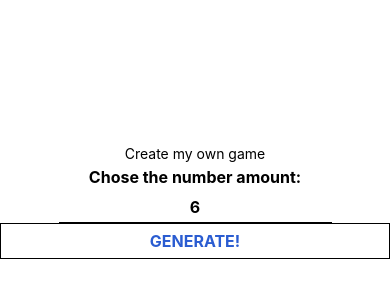
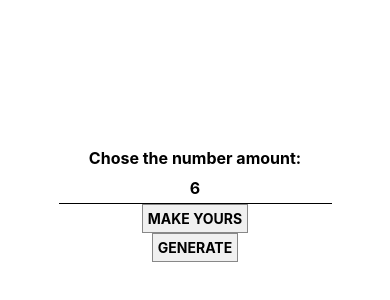
Before and after one commit to MatheusMFranco/better, a React Native app: screen / in a window 390 px wide. Shown: the part 210-510 px from the top of the page. Built offline with nearby package versions, Linux system fonts and the light colour scheme.

Commit message:
feat: add select numbers logic

```diff
--- a/src/App.tsx
+++ b/src/App.tsx
@@ -1,27 +1,44 @@
 import React, { Component } from 'react';
-import { SafeAreaView, StyleSheet, Text, TouchableHighlight } from 'react-native';
+import {
+  SafeAreaView,
+  StyleSheet,
+  Text,
+  TextInput,
+} from 'react-native';
 
 import { Generator } from './components/loto/Generator';
 import NumbersSelector from './modals/NumbersSelector';
+import Action from './components/button/Action';
 
 export default class App extends Component {
 
   state = {
     showModal: false,
+    amount: 6,
   }
+
+  updateAmount = (size: string) => this.setState({ amount: +size});
 
   render() {
     return (
       <SafeAreaView style={style.App}>
+        <Text style={style.TextDefault}>Chose the number amount:</Text>
+        <TextInput
+          style={[style.Input, style.TextDefault]}
+          keyboardType='numeric'
+          value={`${this.state.amount}`}
+          onChangeText={this.updateAmount}
+        />
         <NumbersSelector
+          amount={this.state.amount}
           isVisible={this.state.showModal}
-          onCancel={() => this.setState({ showModal: false })} />
-          <TouchableHighlight onPress={() => this.setState({ showModal: true })}>
-            <Text>
-                Create my own game
-            </Text>
-          </TouchableHighlight>
-        <Generator />
+          onCancel={() => this.setState({ showModal: false })}
+        />
+        <Action
+          label='MAKE YOURS'
+          onClick={() => this.setState({ showModal: true })}
+        />
+        <Generator amount={this.state.amount} />
       </SafeAreaView>
     );
   }
@@ -35,4 +52,13 @@ const style = StyleSheet.create({
     fontSize: 12,
     textAlign: 'justify',
   },
+  Input: {
+    borderBottomWidth: 1,
+  },
+  TextDefault: {
+    fontSize: 16,
+    textAlign: 'center',
+    fontWeight: 'bold',
+    padding: 5,
+  },
 });
--- /dev/null
+++ b/src/components/button/Action.js
@@ -0,0 +1,17 @@
+import react from 'react';
+import {
+    Text,
+    TouchableHighlight,
+} from 'react-native';
+
+import styles from './Button.style';
+
+export default ({onClick, label}) => {
+    return (
+        <TouchableHighlight onPress={onClick}>
+            <Text style={styles.action}>
+                {label}
+            </Text>
+        </TouchableHighlight>
+    )
+};
--- a/src/components/button/Button.style.js
+++ b/src/components/button/Button.style.js
@@ -10,10 +10,37 @@ export default StyleSheet.create({
         fontSize: 16,
         height: DIMENSION,
         width: DIMENSION,
-        padding: 10,
+        padding: 8,
+        borderWidth: 1,
+        borderColor: '#888',
+    },
+    activeButton: {
+        fontWeight: 'bold',
+        backgroundColor: '#000',
+        textAlign: 'center',
+    },
+    inactiveButton: {
+        backgroundColor: '#fff',
+        textAlign: 'center',
+    },
+    activeText: {
+        color: '#fff',
+        fontWeight: 'bold',
+        textAlign: 'center',
+        width: '100%',
+    },
+    inactiveText: {
+        color: '#000',
+        textAlign: 'center',
+        width: '100%',
+    },
+    action: {
+        fontSize: 14,
+        padding: 5,
         borderWidth: 1,
         backgroundColor: '#f0f0f0',
         textAlign: 'center',
         borderColor: '#888',
+        fontWeight: 'bold',
     },
 });
--- a/src/components/button/Selectable.js
+++ b/src/components/button/Selectable.js
@@ -1,4 +1,4 @@
-import react from 'react';
+import react, { useEffect, useState } from 'react';
 import {
     Text,
     TouchableHighlight,
@@ -6,12 +6,32 @@ import {
 
 import styles from './Button.style';
 
-export default ({onClick, label}) => {
+export default ({ onClick, label, disabled, list }) => {
+    const [isActive, setIsActive] = useState(false);
+
+    const toggleButton = () => {
+        if (!disabled) {
+        setIsActive(prevState => !prevState);
+        onClick();
+        } else if (list.includes(+label)) {
+        setIsActive(prevState => !prevState);
+        }
+    };
+
+    useEffect(() => {
+        if(list.includes(+label)) {
+            setIsActive(true);
+        }
+    }, []);
+
     return (
-        <TouchableHighlight onPress={onClick}>
-            <Text style={styles.button}>
-                {label}
-            </Text>
+        <TouchableHighlight
+            onPress={toggleButton}
+            style={[styles.button, isActive ? styles.activeButton : styles.inactiveButton]}
+        >
+        <Text style={isActive ? styles.activeText : styles.inactiveText}>
+            {label}
+        </Text>
         </TouchableHighlight>
-    )
+    );
 };
--- a/src/components/display/Display.js
+++ b/src/components/display/Display.js
@@ -1,5 +1,8 @@
 import react from 'react';
-import { SafeAreaView, Text } from 'react-native';
+import {
+    SafeAreaView,
+    Text,
+} from 'react-native';
 
 import styles from './Display.style';
 
--- a/src/components/loto/Chosen.js
+++ b/src/components/loto/Chosen.js
@@ -1,12 +1,15 @@
 import react from 'react';
-import { SafeAreaView, Text } from 'react-native';
+import {
+    SafeAreaView,
+    Text,
+} from 'react-native';
 
 import styles from './Loto.style';
 
 export default ({chosen}) => {
     return (
         <SafeAreaView style={styles.NumberContainer}>
-            <Text style={[styles.TextDefault, styles.NumberText]}>
+            <Text style={styles.NumberText}>
                 { chosen }
             </Text>
         </SafeAreaView>
--- a/src/components/loto/Generator.js
+++ b/src/components/loto/Generator.js
@@ -1,17 +1,15 @@
 import React, { Component } from 'react';
-import { SafeAreaView, Text, TextInput, TouchableOpacity } from 'react-native';
+import { SafeAreaView } from 'react-native';
 
 import styles from './Loto.style';
 import Chosen from './Chosen';
+import Action from '../button/Action';
 
 export class Generator extends Component {
 
     state = {
-        amount: 6,
         numbers: [],
     }
-
-    updateAmount = size => this.setState({ amount: +size});
 
     randomize = list => {
         const random = Math.ceil(Math.random() * 60) + 1;
@@ -19,7 +17,7 @@ export class Generator extends Component {
     };
 
     generateNumbers = () => {
-        const numbers = Array(this.state.amount).fill()
+        const numbers = Array(this.props.amount).fill()
             .reduce(list => [...list, this.randomize(list)], [])
             .sort((a, b) => a - b);
         this.setState({ numbers });
@@ -33,16 +31,7 @@ export class Generator extends Component {
     render() {
         return (
             <>
-                <Text style={styles.TextDefault}>Chose the number amount:</Text>
-                <TextInput
-                    style={[styles.Input, styles.TextDefault]}
-                    keyboardType={'numeric'}
-                    placeholder="Amount"
-                    value={`${this.state.amount}`}
-                    onChangeText={this.updateAmount} />
-                <TouchableOpacity style={styles.Button} onPress={this.generateNumbers}>
-                    <Text style={[styles.TextDefault, styles.ButtonText]}>Generate!</Text>
-                </TouchableOpacity>
+                <Action label='GENERATE' onClick={this.generateNumbers} />
                 <SafeAreaView style={styles.NumberList}>
                     {this.displayNumbers()}
                 </SafeAreaView>
--- a/src/components/loto/Loto.style.js
+++ b/src/components/loto/Loto.style.js
@@ -1,25 +1,6 @@
 import { StyleSheet } from 'react-native';
 
 export default StyleSheet.create({
-    TextDefault: {
-      fontSize: 16,
-      textAlign: 'center',
-      fontWeight: 'bold',
-      padding: 5,
-    },
-    Input: {
-        borderBottomWidth: 1,
-    },
-    Button: {
-        width: '100%',
-        padding: 2,
-        borderWidth: 1,
-        borderColor: '#000',
-    },
-    ButtonText: {
-        textTransform: 'uppercase',
-        color: '#2a5cd1',
-    },
     NumberContainer: {
         height: 50,
         width: 50,
@@ -29,6 +10,10 @@ export default StyleSheet.create({
     },
     NumberText: {
         color: '#fff',
+        textAlign: 'center',
+        fontWeight: 'bold',
+        fontSize: 32,
+        padding: 4,
     },
     NumberList: {
         marginTop: 20,
--- a/src/modals/NumbersSelector.js
+++ b/src/modals/NumbersSelector.js
@@ -1,11 +1,24 @@
-import react from 'react';
+import react, { useState } from 'react';
 import { Modal, SafeAreaView, View } from 'react-native';
 
 import styles from './Modal.style';
 import Selectable from '../components/button/Selectable';
 import Display from '../components/display/Display';
+import Action from '../components/button/Action';
 
 export default props => {
+    const [numbers, setNumbers] = useState([]);
+
+    const toggleNumber = (number) => {
+      if (numbers.includes(number)) {
+        setNumbers(prevNumbers => prevNumbers.filter(n => n !== number));
+      } else {
+        if (numbers.length < props.amount) {
+          setNumbers(prevNumbers => [...prevNumbers, number]);
+        }
+      }
+    };
+
     return (
       <Modal
         onRequestClose={props.onCancel}
@@ -13,16 +26,25 @@ export default props => {
         animationType='slide'
         transparent={true}>
         <SafeAreaView style={styles.frame}>
-                    <Display value='Select your lottery numbers' />
+          <Action label='Close' onClick={props.onCancel} />
+          <Display value={numbers.sort((a, b) => a - b).join(', ')} />
           <View style={styles.buttons}>
             {
               Array.from({ length: 60 }, (_, i) => {
                 const index = i + 1;
-                        return <Selectable key={index} label={index} onClick={() => {}} />
+                return (
+                  <Selectable
+                    key={index}
+                    label={index}
+                    onClick={() => toggleNumber(index)}
+                    list={numbers}
+                    disabled={numbers.length >= props.amount && !numbers.includes(index)}
+                  />
+                );
               })
             }
           </View>
         </SafeAreaView>
       </Modal>
-    )
+    );
   };
```
Lines whose indentation alone changed are shown as unchanged.
